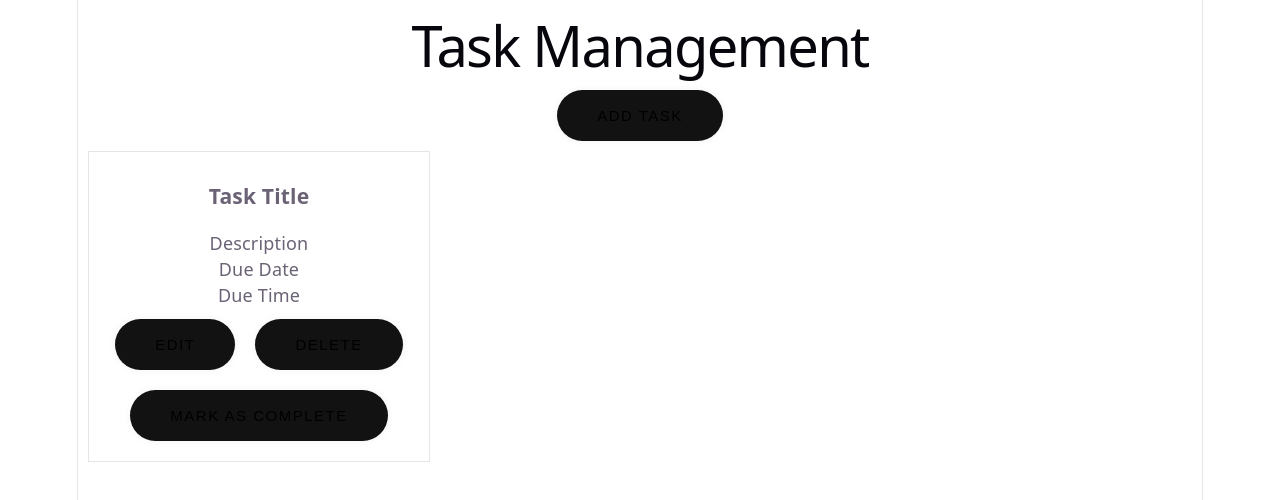
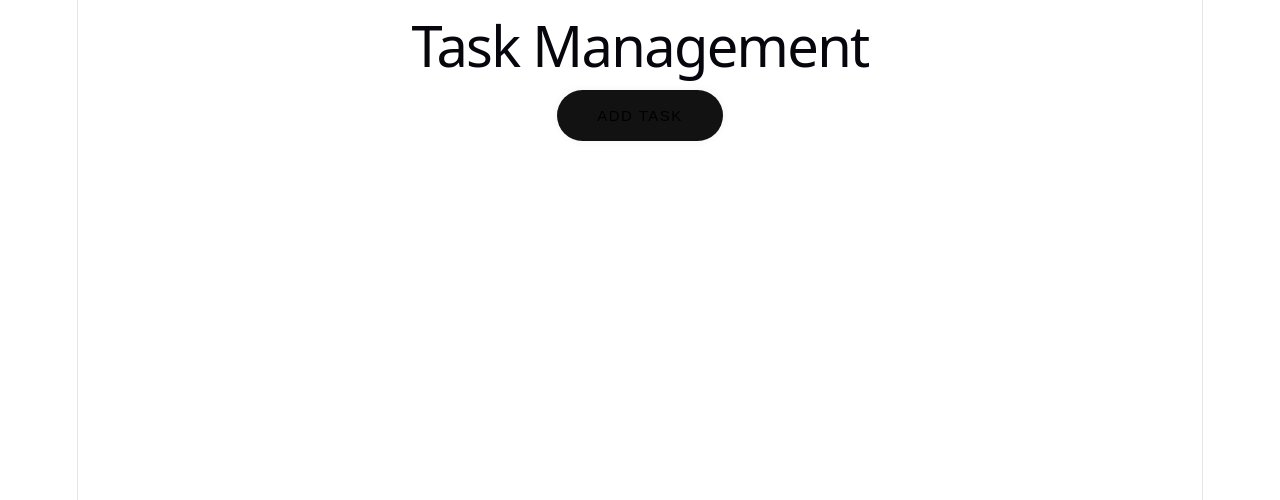
Before and after one commit to sekhtajulislam/Task-Management, a React (Vite) app: page / in a window 1280 px wide. Shown: the top 500 px of the page. Built offline with nearby package versions, Linux system fonts and the light colour scheme; the HTML template or start-up script is replaced by a standard one.

Commit message:
Added the card to show details

```diff
--- a/src/App.jsx
+++ b/src/App.jsx
@@ -4,13 +4,30 @@ import AddTask from "./components/addtask"
 import TaskForm from "./pages/taskform";
 import {Routes,Route} from "react-router-dom";
 import Card from "./components/card"
+
 function App() {
+
+  const [task,setTask]=React.useState([])
+  function addtask(title,description,dueDate,dueTime){
+    setTask([...task,{title,description,dueDate,dueTime}])
+  }
+
   return (
     <div>
       <Header />
       <Routes>
-        <Route path="/" element={<><AddTask /><Card /></>} />
-        <Route path="/add-task" element={<TaskForm />} />
+        <Route path="/" element={<>
+        <AddTask />
+        {task.map((item,index)=>(
+          <Card key={index}
+          title={item.title}
+          description={item.description}
+          dueDate={item.dueDate}
+          dueTime={item.dueTime}
+          />
+  ))}
+        </>} />
+        <Route path="/add-task" element={<TaskForm addtask={addtask} />} />
       </Routes>
     </div>
   )
--- a/src/components/card.jsx
+++ b/src/components/card.jsx
@@ -1,12 +1,12 @@
 import React from "react"
 import "../App.css"
-function Card(){
+function Card(props){
     return(
         <div className="card">
-            <h3>Task Title</h3>
-            <p>Description</p>
-            <p>Due Date</p>
-            <p>Due Time</p>
+            <h3>{props.title}</h3>
+            <p>{props.description}</p>
+            <p>{props.dueDate}</p>
+            <p>{props.dueTime}</p>
             <div>
             <button className="btn">Edit</button>
             <button className="btn">Delete</button>
--- a/src/pages/taskform.jsx
+++ b/src/pages/taskform.jsx
@@ -1,12 +1,12 @@
 import { useNavigate } from "react-router-dom"
 
-function TaskForm() {
+function TaskForm(props) {
     const navigate = useNavigate();
 
     const handleSubmit = (e) => {
         e.preventDefault();
         // Navigate back to the home page on submit
-
+       props.addtask(e.target.title.value,e.target.description.value,e.target.dueDate.value,e.target.dueTime.value)
 
         navigate("/");
     };
```
